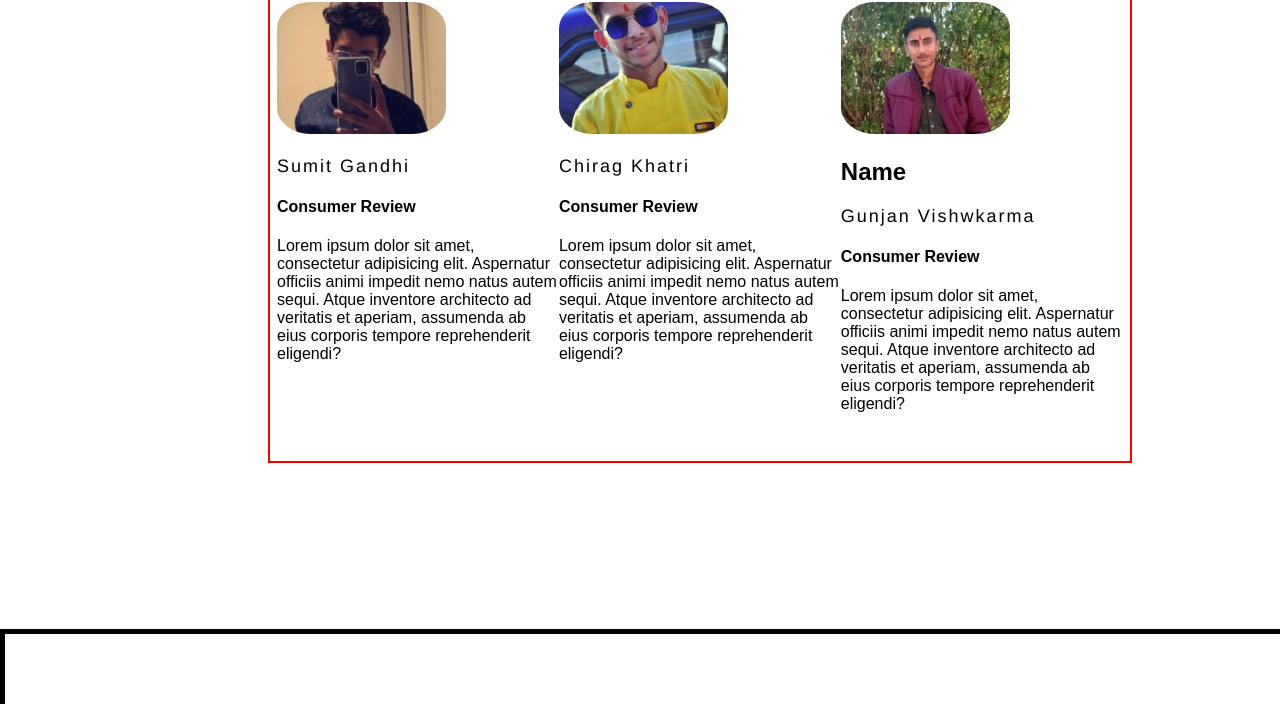
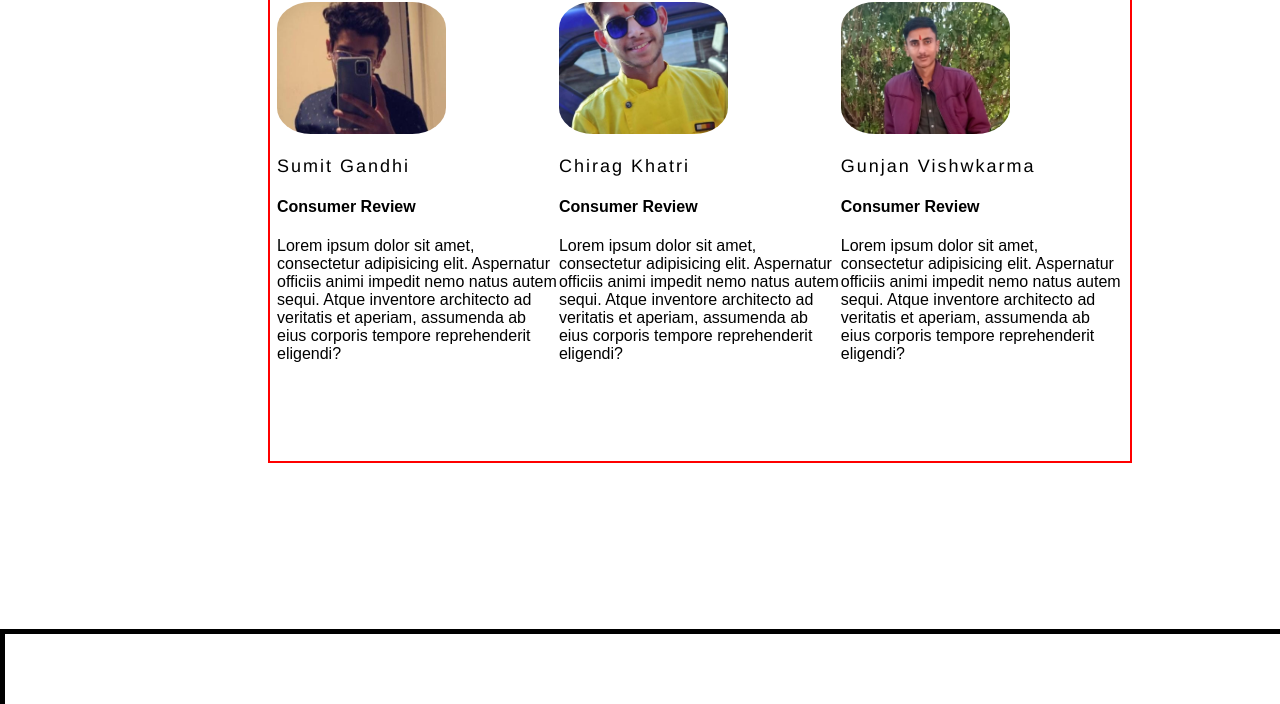
Before and after one commit to sumitgandhi2003/popat, a plain HTML site: page index.html in a window 1280 px wide. Shown: the part 3525-4229 px from the top of the page. Drawn offline with Linux system fonts and the light colour scheme.

Commit message:
Update index.html

```diff
--- a/index.html
+++ b/index.html
@@ -138,7 +138,7 @@
                </div>
                <div>
                   <img src="gunjan.png" class="itemsss">
-                  <h2>Name</h2>
+
                   <h3 id="name">Gunjan Vishwkarma</h3>
                   <h4>Consumer Review</h4>
                   <p>Lorem ipsum dolor sit amet, consectetur adipisicing elit. Aspernatur officiis animi impedit nemo natus autem sequi. Atque inventore architecto ad veritatis et aperiam, assumenda ab eius corporis tempore reprehenderit eligendi?</p>
```
